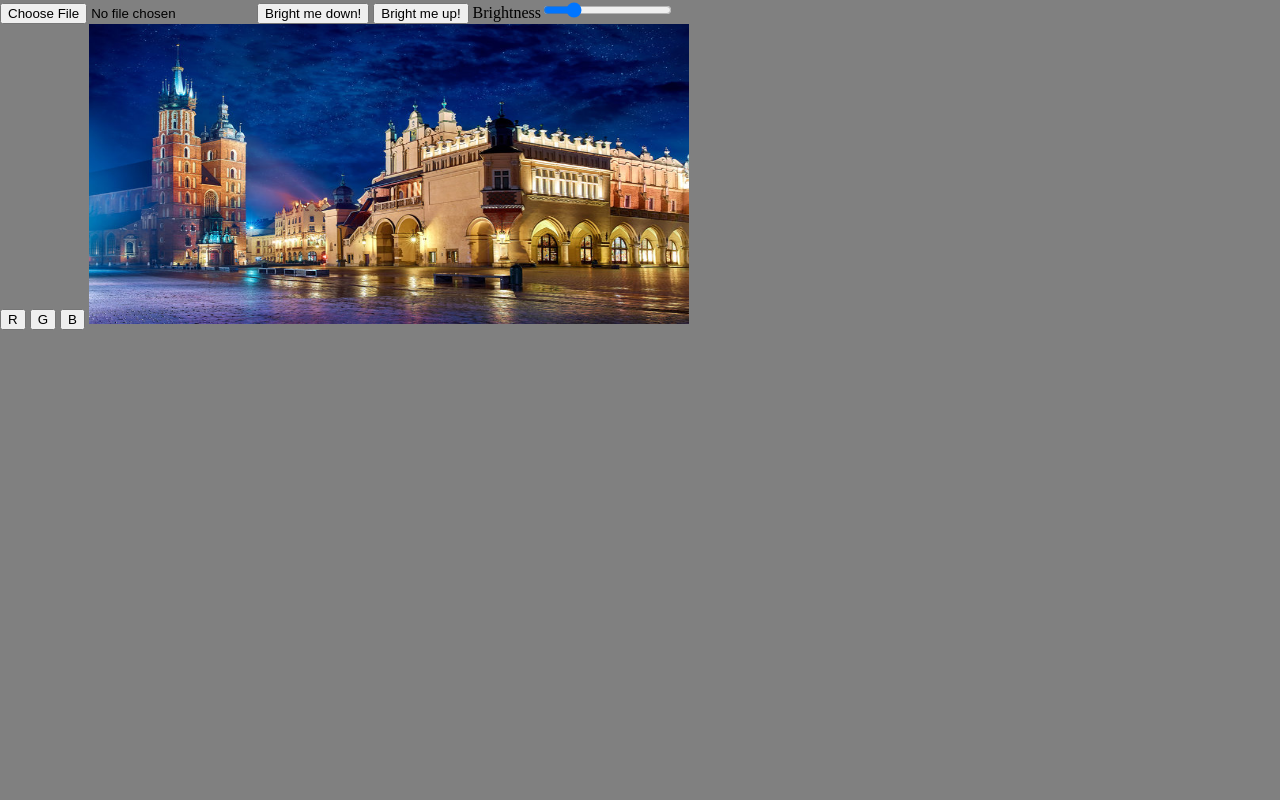
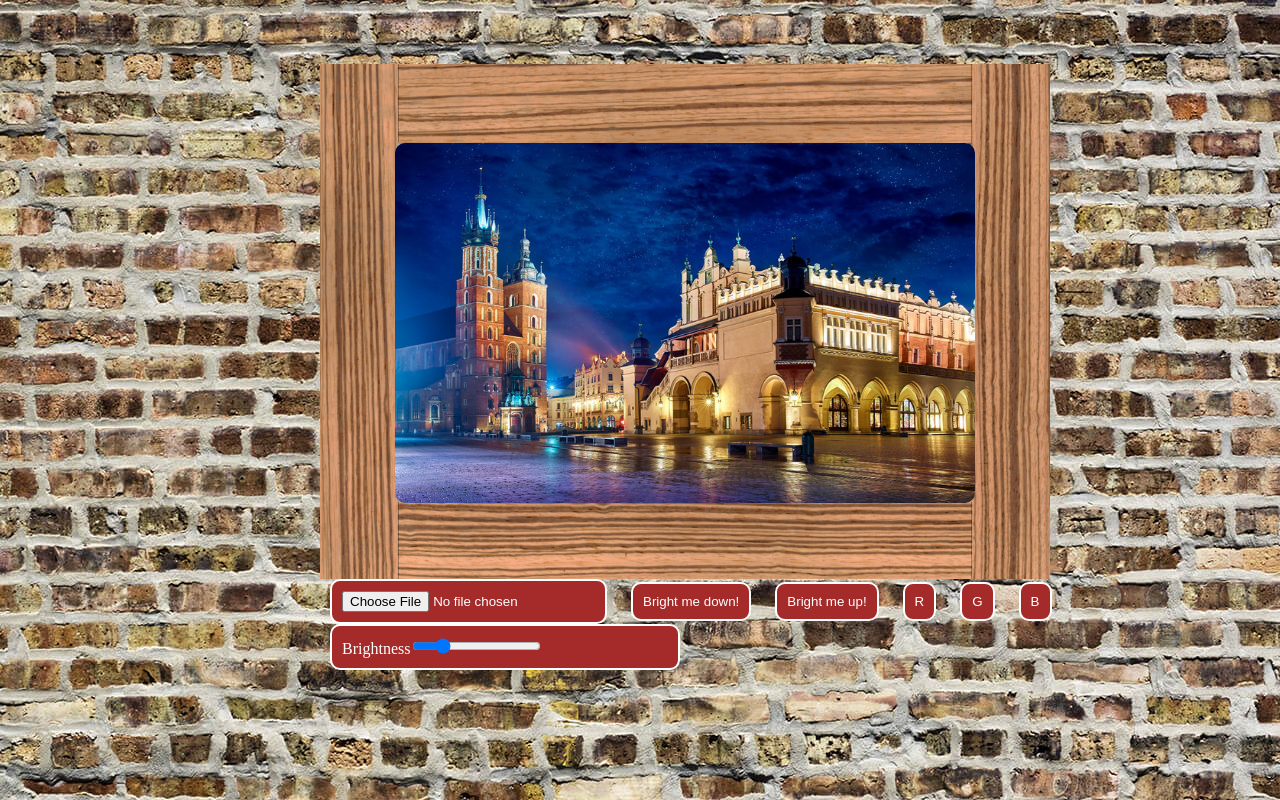
Before and after one commit to Slipsoon/Slipek-Sebastian-IT-NS-213-Lab-5, a plain HTML site: page index.html in a window 1280 px wide. Drawn offline with Linux system fonts and the light colour scheme.

Commit message:
Add files via upload

```diff
--- a/index.html
+++ b/index.html
@@ -8,14 +8,22 @@
     <title>Document</title>
 </head>
 <body>
+    <div id="frame">
+        <canvas width="580" height="360" id="canva"></canvas>
+    </div>
+    <div id="btns">
         <input type="file" id="newImg">
         <button id="brightnessDown">Bright me down!</button>
         <button id="brightnessUp">Bright me up!</button>
-    Brightness<input id="slider" type="range" min="-100" max="400" value="0" step="1"></input><span id="val"></span><br>
         <button id="R">R</button>
         <button id="G">G</button>
         <button id="B">B</button>
-    <canvas width="600" height="300" id="canva"></canvas>
+        <div id="brighslider">
+            Brightness<input id="slider" type="range" min="-100" max="400" value="0" step="1"></input><span id="val"></span>
+        </div>
+    </div>
+
+
     <script src="script.js"></script>
 </body>
 </html>
--- a/style.css
+++ b/style.css
@@ -1,5 +1,49 @@
 body {
-    margin: 0px;
+    height: auto;
+    width: auto;
+    margin: auto;
     padding: 0px;
-    background-color: gray;
+    background-image: url("background/sciana2.jpg");
+    background-repeat: no-repeat;
   }
+
+  #frame {
+    top: 0px;
+    left: 0px;
+    width: 730px;
+    height: 515px;
+    margin-left: 25%;
+    margin-top: 5%;
+    background-image: url("background/frame1.png");
+    background-repeat: no-repeat;
+    position: relative;
+    z-index: 10;
+  }
+
+  #canva {
+    position: relative;
+    border-radius: 10px;
+    top: 79px;
+    left: 75px;
+    z-index: 0;
+  }
+
+  #btns {
+    margin-left: 25%;
+    color: white;
+  }
+
+  #btns > button, #newImg, #brighslider{
+    border-radius: 10px;
+    padding: 10px;
+    margin: 0px 10px;
+    border: none;
+    background-color: brown;
+    color: white;
+    cursor: pointer;
+    border: 2px white solid;
+  }
+
+  #brighslider {
+    margin-right: 600px;
+  }
```
Also changed, not shown: background/frame1.png (added), background/sciana2.jpg (added), 1 other file. Lines whose indentation alone changed are shown as unchanged.
